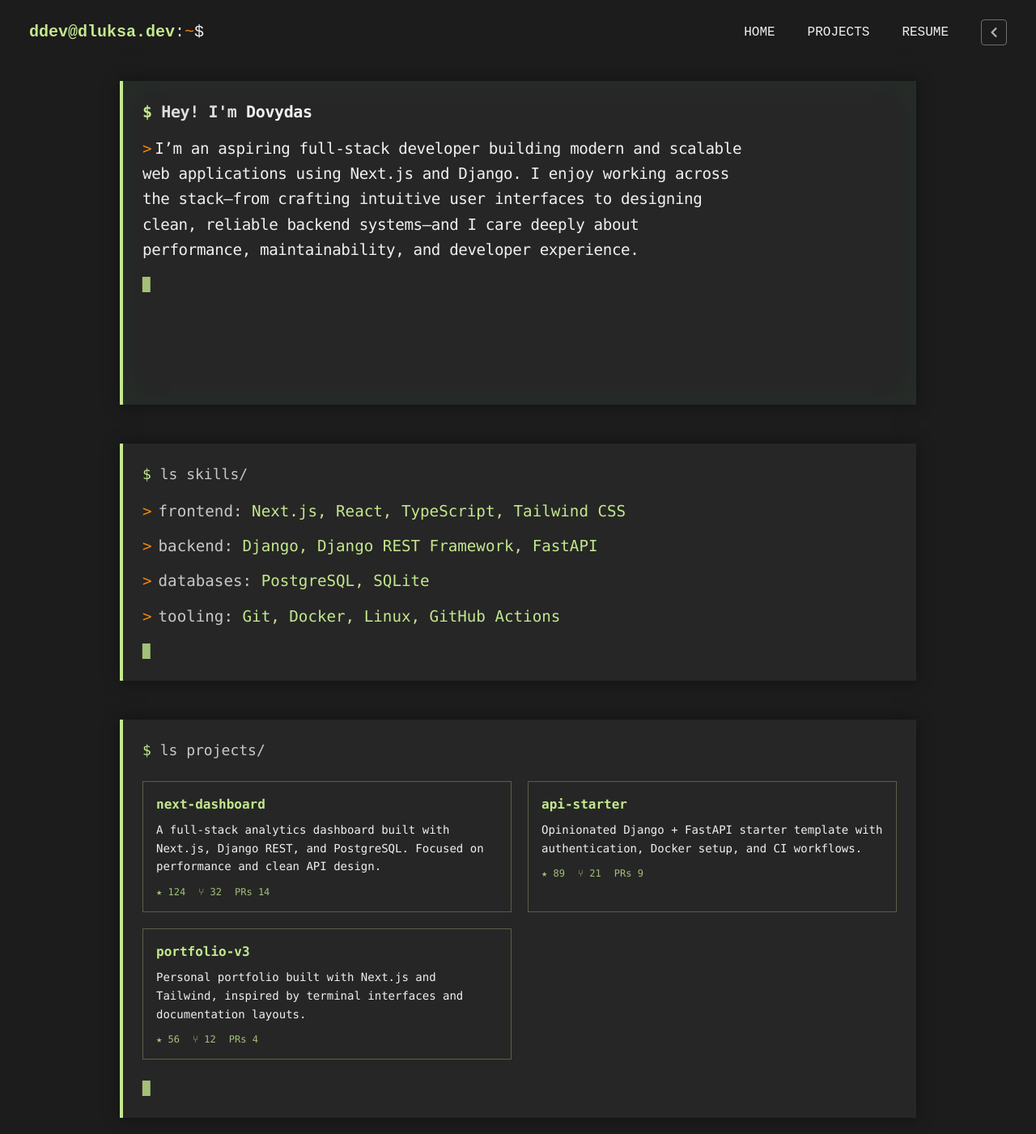
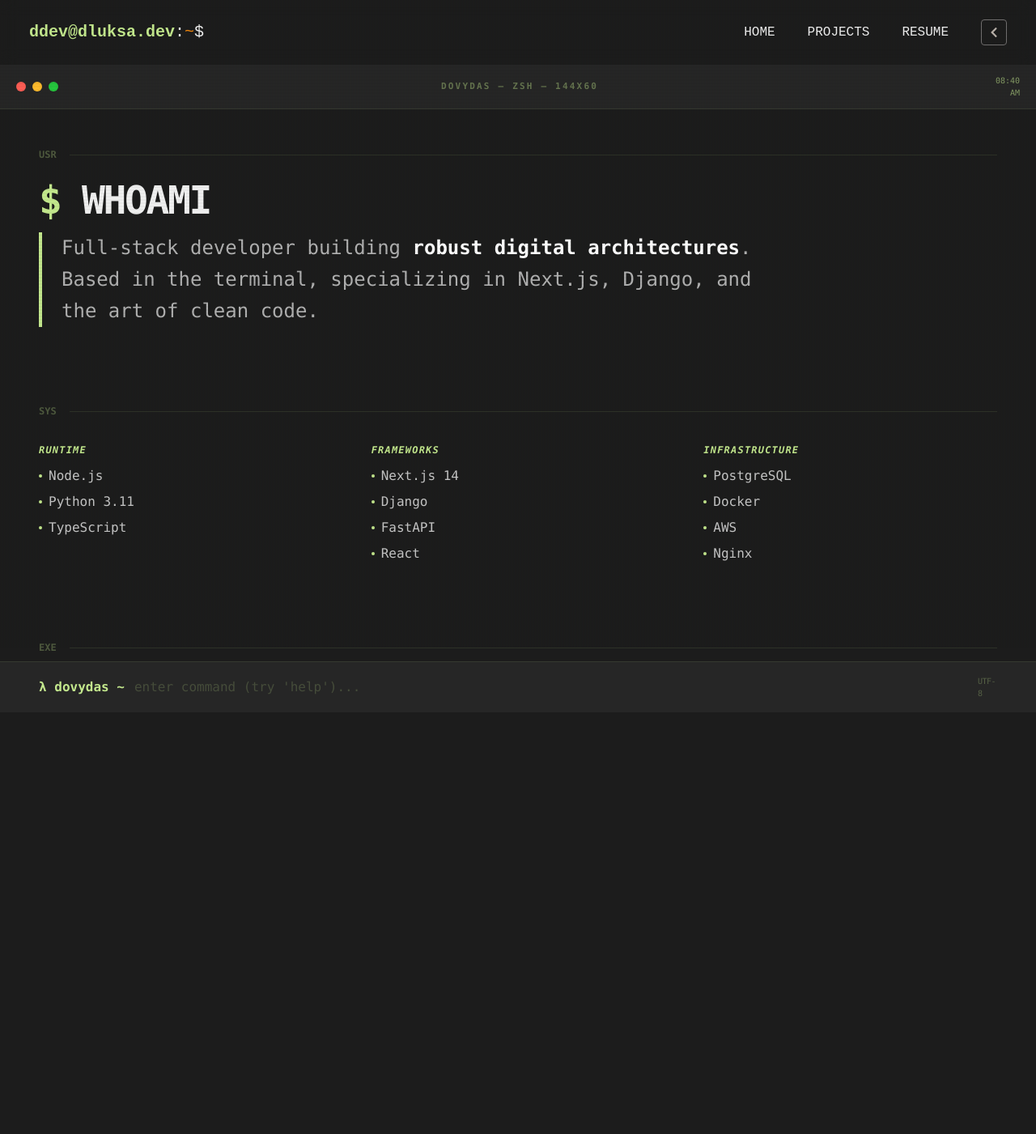
Before and after one commit to dluksa20/ddev, a Next.js app: page / in a window 1280 px wide. Shown: the whole page at 81% size. After the commit the page ends 880 px from the top, so only its background shows below. Built offline with nearby package versions, Linux system fonts and the light colour scheme.

Commit message:
redesigned home page layout

```diff
--- a/app/page.tsx
+++ b/app/page.tsx
@@ -1,134 +1,125 @@
+import React from 'react';
+
 const Page = () => {
   return (
-    <div className="flex flex-col gap-12 max-w-5xl w-full h-full p-5 mx-auto">
+    /* FULL SCREEN WRAPPER */
+    <div className="h-screen w-screen bg-background text-text selection:bg-accent/30 font-mono overflow-hidden flex flex-col">
 
-      {/* SECTION 1 — INTRO */}
-      <section className="relative w-full h-100 p-6 font-mono tracking-tight text-accent bg-background-elevated border-l-4 border-accent shadow-[0_0_20px_rgba(0,0,0,0.4)]">
-        <h1 className="text-xl mb-4">
-          <span className="text-accent">$</span>{' '}
-          <span className="opacity-90">Hey! I&apos;m</span>
-          <span className="font-semibold"> Dovydas</span>
-        </h1>
+      {/* 1. FIXED WINDOW HEADER */}
+      <div className="flex items-center justify-between px-5 py-3 bg-background-elevated border-b border-accent/10 z-10 shrink-0">
+        <div className="flex gap-2">
+          <div className="w-3 h-3 rounded-full bg-[#ff5f56] shadow-inner" />
+          <div className="w-3 h-3 rounded-full bg-[#ffbd2e] shadow-inner" />
+          <div className="w-3 h-3 rounded-full bg-[#27c93f] shadow-inner" />
+        </div>
+        <div className="hidden md:block text-[11px] uppercase tracking-[0.2em] text-accent/40 font-bold">
+          dovydas — zsh — 144x60
+        </div>
+        <div className="text-[10px] text-accent/60 md:w-12 text-right">
+          {new Date().toLocaleTimeString([], { hour: '2-digit', minute: '2-digit' })}
+        </div>
+      </div>
 
-        <p className="leading-relaxed text-text max-w-prose">
-          <span className="text-primary mr-1">&gt;</span>
-          I’m an aspiring full-stack developer building modern and scalable web applications
-          using Next.js and Django. I enjoy working across the stack—from crafting intuitive
-          user interfaces to designing clean, reliable backend systems—and I care deeply about
-          performance, maintainability, and developer experience.
-        </p>
+      {/* 2. SCROLLABLE CONTENT AREA */}
+      <main className="flex-1 overflow-y-auto relative p-6 md:p-12 custom-scrollbar">
+        {/* CRT Scanline Overlay */}
+        <div className="pointer-events-none fixed inset-0 bg-[linear-gradient(rgba(18,16,16,0)_50%,rgba(0,0,0,0.03)_50%),linear-gradient(90deg,rgba(255,0,0,0.005),rgba(0,255,0,0.002),rgba(0,0,255,0.005))] bg-[length:100%_4px,4px_100%] z-50" />
 
-        <span className="inline-block mt-4 text-accent opacity-80">█</span>
+        <div className="max-w-7xl mx-auto space-y-24 pb-20">
 
-        <div className="pointer-events-none absolute inset-0 shadow-[inset_0_0_40px_rgba(0,255,120,0.05)]" />
-      </section>
+          {/* SECTION 1 — INTRO */}
+          <section className="space-y-6">
+            <div className="flex items-center gap-4">
+              <span className="text-accent/30 text-xs font-bold">USR</span>
+              <div className="h-px flex-1 bg-accent/10" />
+            </div>
+            <div className="space-y-4">
+              <h1 className="text-3xl md:text-5xl font-bold tracking-tighter">
+                <span className="text-accent">$</span> WHOAMI
+              </h1>
+              <p className="text-xl md:text-2xl text-text/70 leading-relaxed max-w-4xl border-l-4 border-accent pl-6">
+                Full-stack developer building <span className="text-white font-semibold">robust digital architectures</span>.
+                Based in the terminal, specializing in Next.js, Django, and the art of clean code.
+              </p>
+            </div>
+          </section>
 
-      {/* SECTION 2 — SKILLS */}
-      <section className="relative p-6 font-mono text-accent bg-background-elevated border-l-4 border-accent shadow-[0_0_20px_rgba(0,0,0,0.4)]">
-        <h2 className="text-lg mb-4">
-          <span className="text-accent">$</span>{' '}
-          <span className="opacity-80">ls skills/</span>
-        </h2>
+          {/* SECTION 2 — SYSTEM SPECS (SKILLS) */}
+          <section className="space-y-8">
+            <div className="flex items-center gap-4">
+              <span className="text-accent/30 text-xs font-bold">SYS</span>
+              <div className="h-px flex-1 bg-accent/10" />
+            </div>
 
-        <div className="space-y-3 text-text">
-          <p>
-            <span className="text-primary mr-2">&gt;</span>
-            <span className="opacity-80">frontend:</span>{' '}
-            <span className="text-accent">Next.js, React, TypeScript, Tailwind CSS</span>
-          </p>
+            <div className="grid grid-cols-1 md:grid-cols-3 gap-12">
+              {[
+                { title: 'Runtime', items: ['Node.js', 'Python 3.11', 'TypeScript'] },
+                { title: 'Frameworks', items: ['Next.js 14', 'Django', 'FastAPI', 'React'] },
+                { title: 'Infrastructure', items: ['PostgreSQL', 'Docker', 'AWS', 'Nginx'] }
+              ].map((spec) => (
+                <div key={spec.title} className="space-y-3">
+                  <h3 className="text-accent uppercase text-xs tracking-widest font-black italic">{spec.title}</h3>
+                  <ul className="space-y-2">
+                    {spec.items.map(item => (
+                      <li key={item} className="text-text/80 flex items-center gap-2">
+                        <span className="w-1 h-1 bg-accent rounded-full" /> {item}
+                      </li>
+                    ))}
+                  </ul>
+                </div>
+              ))}
+            </div>
+          </section>
 
-          <p>
-            <span className="text-primary mr-2">&gt;</span>
-            <span className="opacity-80">backend:</span>{' '}
-            <span className="text-accent">Django, Django REST Framework, FastAPI</span>
-          </p>
+          {/* SECTION 3 — DEPLOYMENTS (PROJECTS) */}
+          <section className="space-y-8">
+            <div className="flex items-center gap-4">
+              <span className="text-accent/30 text-xs font-bold">EXE</span>
+              <div className="h-px flex-1 bg-accent/10" />
+            </div>
 
-          <p>
-            <span className="text-primary mr-2">&gt;</span>
-            <span className="opacity-80">databases:</span>{' '}
-            <span className="text-accent">PostgreSQL, SQLite</span>
-          </p>
+            <div className="grid grid-cols-1 lg:grid-cols-2 gap-4">
+              {[
+                { name: 'nebula-core', status: 'online', stack: 'Next.js / Django' },
+                { name: 'synth-api', status: 'offline', stack: 'FastAPI / Redis' },
+              ].map((proj) => (
+                <div key={proj.name} className="bg-background-elevated border border-accent/10 p-6 hover:border-accent/40 transition-colors group cursor-pointer">
+                  <div className="flex justify-between items-center mb-4">
+                    <h3 className="text-xl font-bold group-hover:text-accent transition-colors">./{proj.name}</h3>
+                    <div className="flex items-center gap-2">
+                      <span className={`w-2 h-2 rounded-full ${proj.status === 'online' ? 'bg-green-500 animate-pulse' : 'bg-red-500'}`} />
+                      <span className="text-[10px] uppercase opacity-50">{proj.status}</span>
+                    </div>
+                  </div>
+                  <p className="text-text/60 text-sm mb-6">
+                    A high-performance module designed for real-time data processing and visual synthesis.
+                  </p>
+                  <div className="text-[10px] font-mono text-accent/60 tracking-widest uppercase">
+                    Build: {proj.stack}
+                  </div>
+                </div>
+              ))}
+            </div>
+          </section>
+        </div>
+      </main>
 
-          <p>
-            <span className="text-primary mr-2">&gt;</span>
-            <span className="opacity-80">tooling:</span>{' '}
-            <span className="text-accent">Git, Docker, Linux, GitHub Actions</span>
-          </p>
+      {/* 3. FIXED COMMAND INPUT */}
+      <footer className="shrink-0 bg-background-elevated border-t border-accent/10 p-4 md:px-12">
+        <div className="max-w-7xl mx-auto flex items-center gap-3">
+          <span className="text-accent font-bold shrink-0">λ dovydas ~</span>
+          <input
+            type="text"
+            placeholder="enter command (try 'help')..."
+            className="bg-transparent border-none outline-none text-text w-full focus:ring-0 placeholder:text-accent/20"
+          />
+          <div className="hidden md:block text-[10px] text-accent/30 uppercase tracking-tighter">
+            UTF-8
+          </div>
         </div>
+      </footer>
+    </div>
+  );
+};
 
-        <span className="inline-block mt-4 text-accent opacity-80">█</span>
-      </section>
-
-      {/* SECTION 3 — PROJECTS */}
-      <section className="relative p-6 font-mono text-accent bg-background-elevated border-l-4 border-accent shadow-[0_0_20px_rgba(0,0,0,0.4)]">
-        <h2 className="text-lg mb-6">
-          <span className="text-accent">$</span>{' '}
-          <span className="opacity-80">ls projects/</span>
-        </h2>
-
-        <div className="grid gap-5 md:grid-cols-2">
-
-          {/* PROJECT CARD */}
-          <div className="border border-accent/30 p-4">
-            <h3 className="text-base mb-2 text-accent font-semibold">
-              next-dashboard
-            </h3>
-
-            <p className="text-text text-sm mb-3">
-              A full-stack analytics dashboard built with Next.js, Django REST,
-              and PostgreSQL. Focused on performance and clean API design.
-            </p>
-
-            <div className="flex gap-4 text-xs text-accent/80">
-              <span>★ 124</span>
-              <span>⑂ 32</span>
-              <span>PRs 14</span>
-            </div>
-          </div>
-
-          {/* PROJECT CARD */}
-          <div className="border border-accent/30 p-4">
-            <h3 className="text-base mb-2 text-accent font-semibold">
-              api-starter
-            </h3>
-
-            <p className="text-text text-sm mb-3">
-              Opinionated Django + FastAPI starter template with authentication,
-              Docker setup, and CI workflows.
-            </p>
-
-            <div className="flex gap-4 text-xs text-accent/80">
-              <span>★ 89</span>
-              <span>⑂ 21</span>
-              <span>PRs 9</span>
-            </div>
-          </div>
-
-          {/* PROJECT CARD */}
-          <div className="border border-accent/30 p-4">
-            <h3 className="text-base mb-2 text-accent font-semibold">
-              portfolio-v3
-            </h3>
-
-            <p className="text-text text-sm mb-3">
-              Personal portfolio built with Next.js and Tailwind, inspired by
-              terminal interfaces and documentation layouts.
-            </p>
-
-            <div className="flex gap-4 text-xs text-accent/80">
-              <span>★ 56</span>
-              <span>⑂ 12</span>
-              <span>PRs 4</span>
-            </div>
-          </div>
-
-        </div>
-
-        <span className="inline-block mt-6 text-accent opacity-80">█</span>
-      </section>
-
-    </div>
-  )
-}
-
-export default Page
+export default Page;
```
